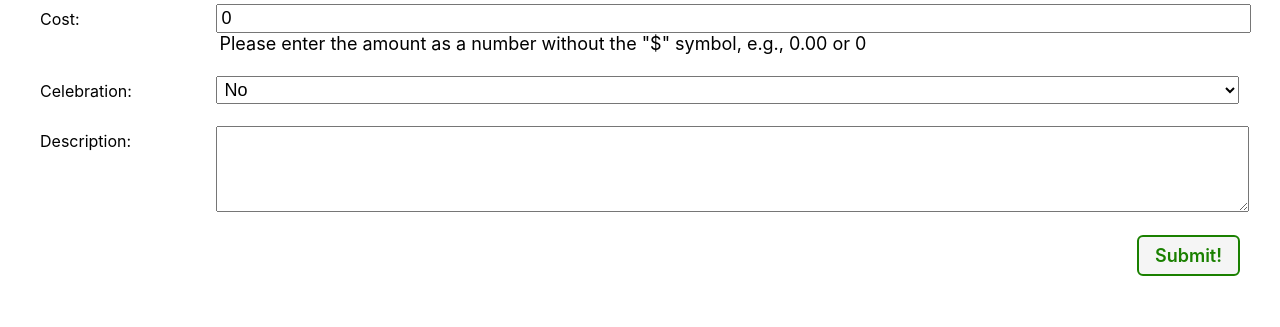
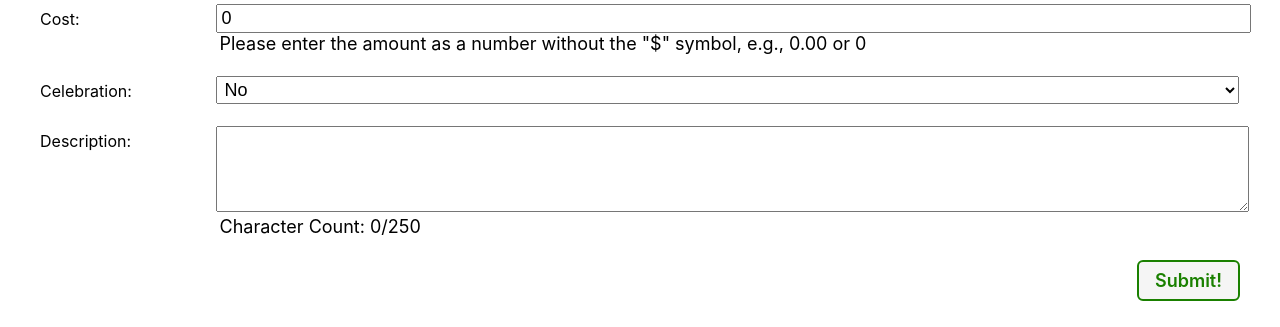
Before and after one commit to cmpacheco23/event-collector, a Django app: page /events/create/ in a window 1280 px wide. Shown: the part 483-810 px from the top of that part. Run offline with Django 4.2, Linux system fonts and the light colour scheme; the visitor is signed in with stand-in values (Sample User, id 1); the page is wider than the window, and the part outside it is not shown.

Commit message:
add character count display

```diff
--- a/main_app/templates/main_app/event_form.html
+++ b/main_app/templates/main_app/event_form.html
@@ -22,4 +22,27 @@
   </table>
   <button type="submit" class="btn submit">Submit!</button>
 </form>
+<script>
+  document.addEventListener('DOMContentLoaded', function () {
+    const descriptionInput = document.querySelector('#id_description');
+    const characterCountElement = document.createElement('div');
+
+    descriptionInput.parentNode.appendChild(characterCountElement);
+
+    function updateCharacterCount() {
+      const characterCount = descriptionInput.value.length;
+      const maxCharacterCount = 250;
+      characterCountElement.textContent = `Character Count: ${characterCount}/${maxCharacterCount}`;
+    }
+
+    descriptionInput.addEventListener('input', updateCharacterCount);
+
+    const initialCharacterCount = descriptionInput.getAttribute('data-character-count');
+    if (initialCharacterCount) {
+      characterCountElement.textContent = `Character Count: ${initialCharacterCount}`;
+    } else {
+      updateCharacterCount();
+    }
+  });
+</script>
 {% endblock %}
--- a/main_app/views.py
+++ b/main_app/views.py
@@ -59,6 +59,7 @@ class EventUpdate(LoginRequiredMixin, UpdateView):
     form.fields['time'].widget = forms.TimeInput(attrs={'type': 'time'})
     form.fields['cost'].widget = CurrencyInput(attrs={'placeholder': '$'})
     form.fields['address'].widget = AddressInput(attrs={"placeholder": '123 Main St, City, State, ZIP, Country'})
+    form.fields['description'].widget = forms.Textarea(attrs={'data-character-count': form.initial.get('description', ''), 'id': 'description-input'})
     return form
 
 class EventDelete(LoginRequiredMixin, DeleteView):
```
